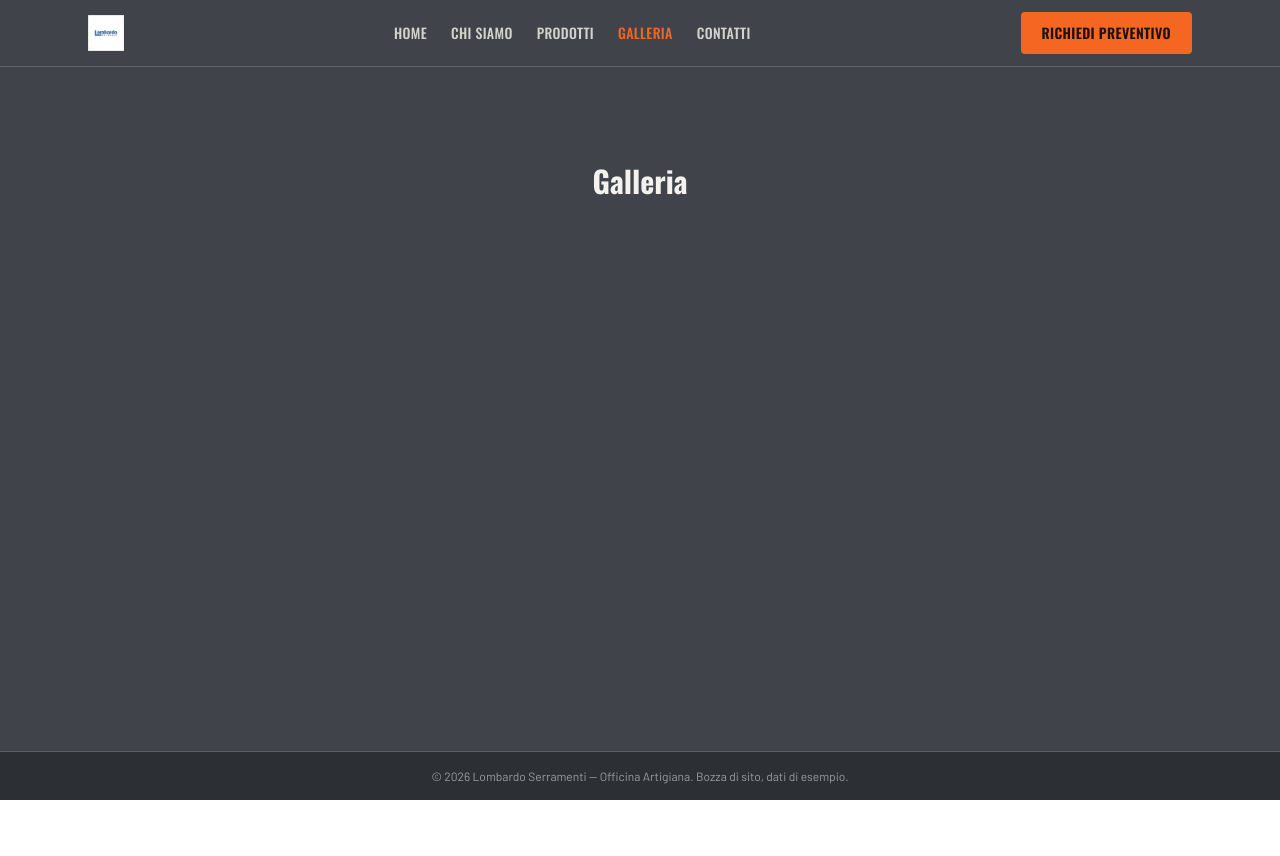
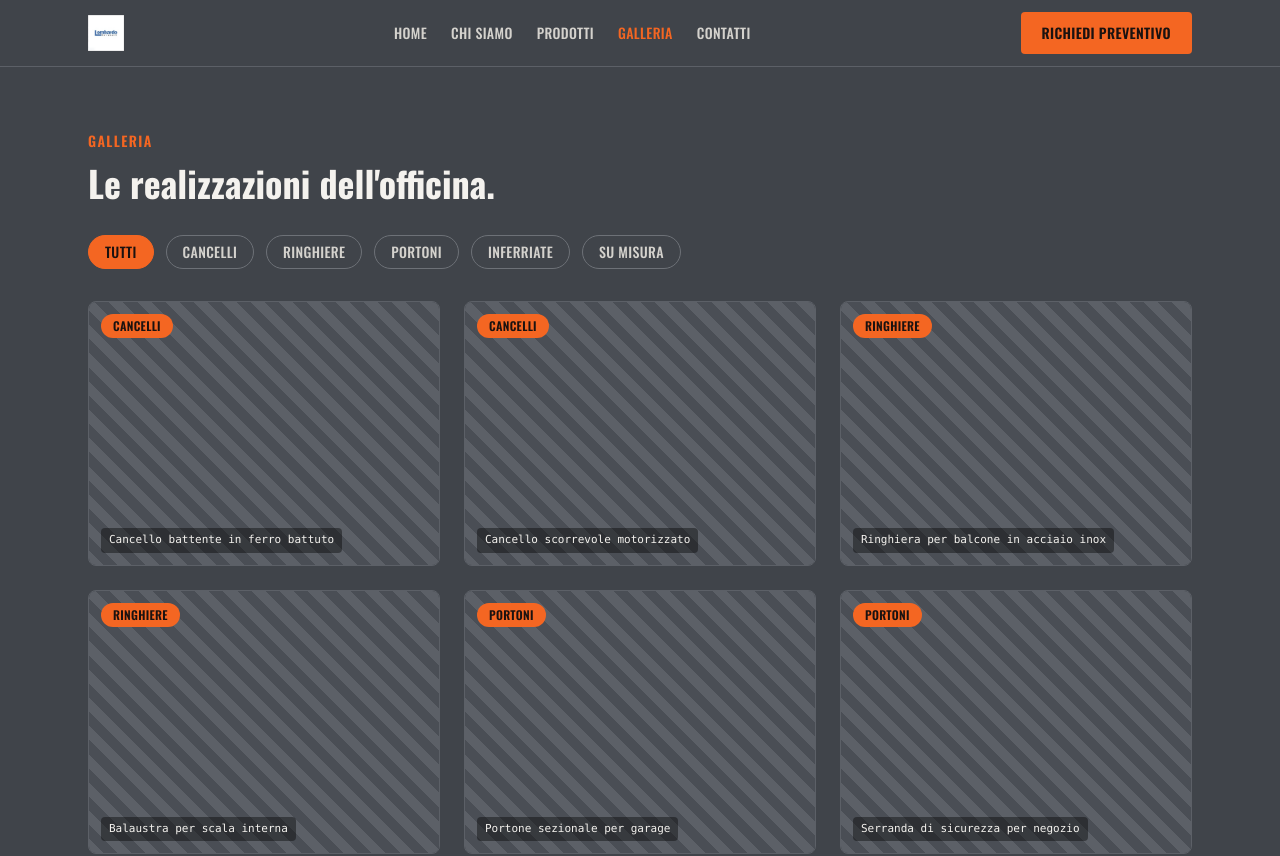
Before and after one commit to antoninolm/lombardo_serramenti, a React (Vite) app: page /galleria in a window 1280 px wide. Shown: the top 856 px of the page. Before the commit the page ends 800 px from the top, so only its background shows below. Built offline with nearby package versions, Linux system fonts and the light colour scheme.

Commit message:
fase-2: pagina Galleria
Co-Authored-By: Claude Sonnet 5 <noreply@anthropic.com>

```diff
--- /dev/null
+++ b/src/components/GalleryFilter.jsx
@@ -0,0 +1,26 @@
+import { galleriaFilters } from '../data/galleria'
+
+export default function GalleryFilter({ value, onChange }) {
+  return (
+    <div className="flex flex-wrap gap-3">
+      {galleriaFilters.map((filtro) => {
+        const active = filtro.value === value
+        return (
+          <button
+            key={filtro.value}
+            type="button"
+            onClick={() => onChange(filtro.value)}
+            aria-pressed={active}
+            className={`rounded-full border px-4 py-1.5 font-display text-sm font-medium uppercase tracking-wide transition-colors ${
+              active
+                ? 'border-ember-500 bg-ember-500 text-ember-ink'
+                : 'border-iron-400 text-cream-200 hover:border-ember-500 hover:text-cream-50'
+            }`}
+          >
+            {filtro.label}
+          </button>
+        )
+      })}
+    </div>
+  )
+}
--- /dev/null
+++ b/src/components/GalleryGrid.jsx
@@ -0,0 +1,23 @@
+import Placeholder from './Placeholder'
+import { galleriaFilters } from '../data/galleria'
+
+const labelByCategory = Object.fromEntries(galleriaFilters.map((f) => [f.value, f.label]))
+
+export default function GalleryGrid({ items }) {
+  if (items.length === 0) {
+    return <p className="text-cream-200">Nessuna immagine per questa categoria.</p>
+  }
+
+  return (
+    <div className="grid gap-6 sm:grid-cols-2 lg:grid-cols-3">
+      {items.map((item) => (
+        <div key={item.id} className="relative overflow-hidden rounded-lg border border-iron-500">
+          <span className="absolute left-3 top-3 z-10 rounded-full bg-ember-500 px-3 py-1 font-display text-xs font-semibold uppercase tracking-wide text-ember-ink">
+            {labelByCategory[item.category]}
+          </span>
+          <Placeholder alt={item.caption} caption={item.caption} ratio="4 / 3" />
+        </div>
+      ))}
+    </div>
+  )
+}
--- /dev/null
+++ b/src/data/galleria.js
@@ -0,0 +1,21 @@
+export const galleriaFilters = [
+  { value: 'tutti', label: 'Tutti' },
+  { value: 'cancelli', label: 'Cancelli' },
+  { value: 'ringhiere', label: 'Ringhiere' },
+  { value: 'portoni', label: 'Portoni' },
+  { value: 'inferriate', label: 'Inferriate' },
+  { value: 'su-misura', label: 'Su Misura' },
+]
+
+export const galleriaItems = [
+  { id: 1, category: 'cancelli', caption: 'Cancello battente in ferro battuto' },
+  { id: 2, category: 'cancelli', caption: 'Cancello scorrevole motorizzato' },
+  { id: 3, category: 'ringhiere', caption: 'Ringhiera per balcone in acciaio inox' },
+  { id: 4, category: 'ringhiere', caption: 'Balaustra per scala interna' },
+  { id: 5, category: 'portoni', caption: 'Portone sezionale per garage' },
+  { id: 6, category: 'portoni', caption: 'Serranda di sicurezza per negozio' },
+  { id: 7, category: 'inferriate', caption: 'Inferriata di sicurezza per finestra' },
+  { id: 8, category: 'inferriate', caption: 'Grata apribile per porta finestra' },
+  { id: 9, category: 'su-misura', caption: 'Pergolato in acciaio su misura' },
+  { id: 10, category: 'su-misura', caption: 'Scala a chiocciola in ferro' },
+]
--- a/src/pages/Galleria.jsx
+++ b/src/pages/Galleria.jsx
@@ -1,8 +1,28 @@
+import { useState } from 'react'
+import SectionHeading from '../components/SectionHeading'
+import GalleryFilter from '../components/GalleryFilter'
+import GalleryGrid from '../components/GalleryGrid'
+import { galleriaItems } from '../data/galleria'
+
 export default function Galleria() {
+  const [filter, setFilter] = useState('tutti')
+
+  const visibleItems =
+    filter === 'tutti' ? galleriaItems : galleriaItems.filter((item) => item.category === filter)
+
   return (
     <>
       <title>Galleria — Lombardo Serramenti</title>
-      <h1 className="px-4 py-24 text-center font-display text-3xl font-bold sm:px-6">Galleria</h1>
+
+      <section className="mx-auto max-w-6xl px-4 py-16 sm:px-6">
+        <SectionHeading eyebrow="Galleria" title="Le realizzazioni dell'officina." />
+        <div className="mt-8">
+          <GalleryFilter value={filter} onChange={setFilter} />
+        </div>
+        <div className="mt-8">
+          <GalleryGrid items={visibleItems} />
+        </div>
+      </section>
     </>
   )
 }
```
